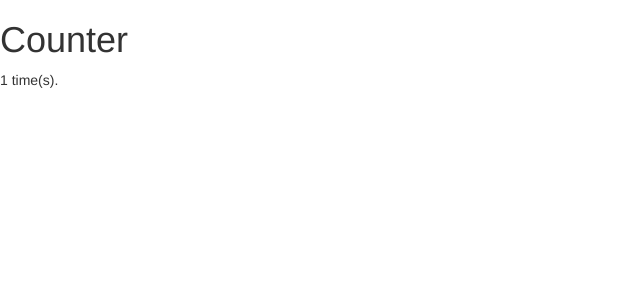
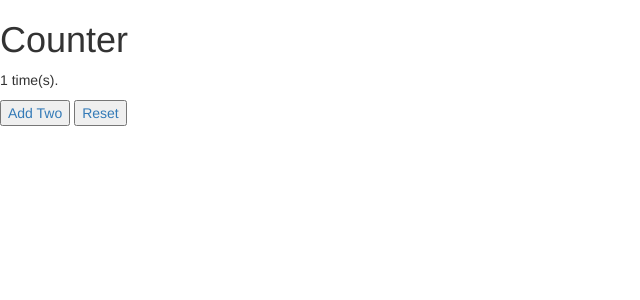
Before and after one commit to cd-chicago-june-cohort/dojo_assignments_mikeSullivan1, a Flask app: page / in a window 1280 px wide. Shown: the top 300 px of the page, without its empty margins (0-640 px from the left). Run offline with Flask 2, Linux system fonts and the light colour scheme; some libraries are stand-ins or nearby versions.

Commit message:
Adding some ninja shit to Counter

```diff
--- a/flask_fundamentals/counter/server.py
+++ b/flask_fundamentals/counter/server.py
@@ -10,9 +10,16 @@ def index():
     session['y']+= 1
     return render_template('index.html')
 
-@app.route('/redir')
+@app.route('/plustwo')
 def redir():
+    if 'y' not in session:
+        session['y'] = 0
+    session['y']+= 1
+    return redirect('/')
 
+@app.route('/reset')
+def reset():
+    session['y'] = 0
     return redirect('/')
 
 app.run(debug=True)
--- a/flask_fundamentals/counter/templates/index.html
+++ b/flask_fundamentals/counter/templates/index.html
@@ -10,5 +10,8 @@
 <body>
    <h1>Counter</h1>
    <p>{{session['y']}} time(s).</p>
+    <a href="/plustwo"><button>Add Two</button></a>
+     <a href="/reset"><button>Reset</button></a>
+
 </body>
 </html>
```
